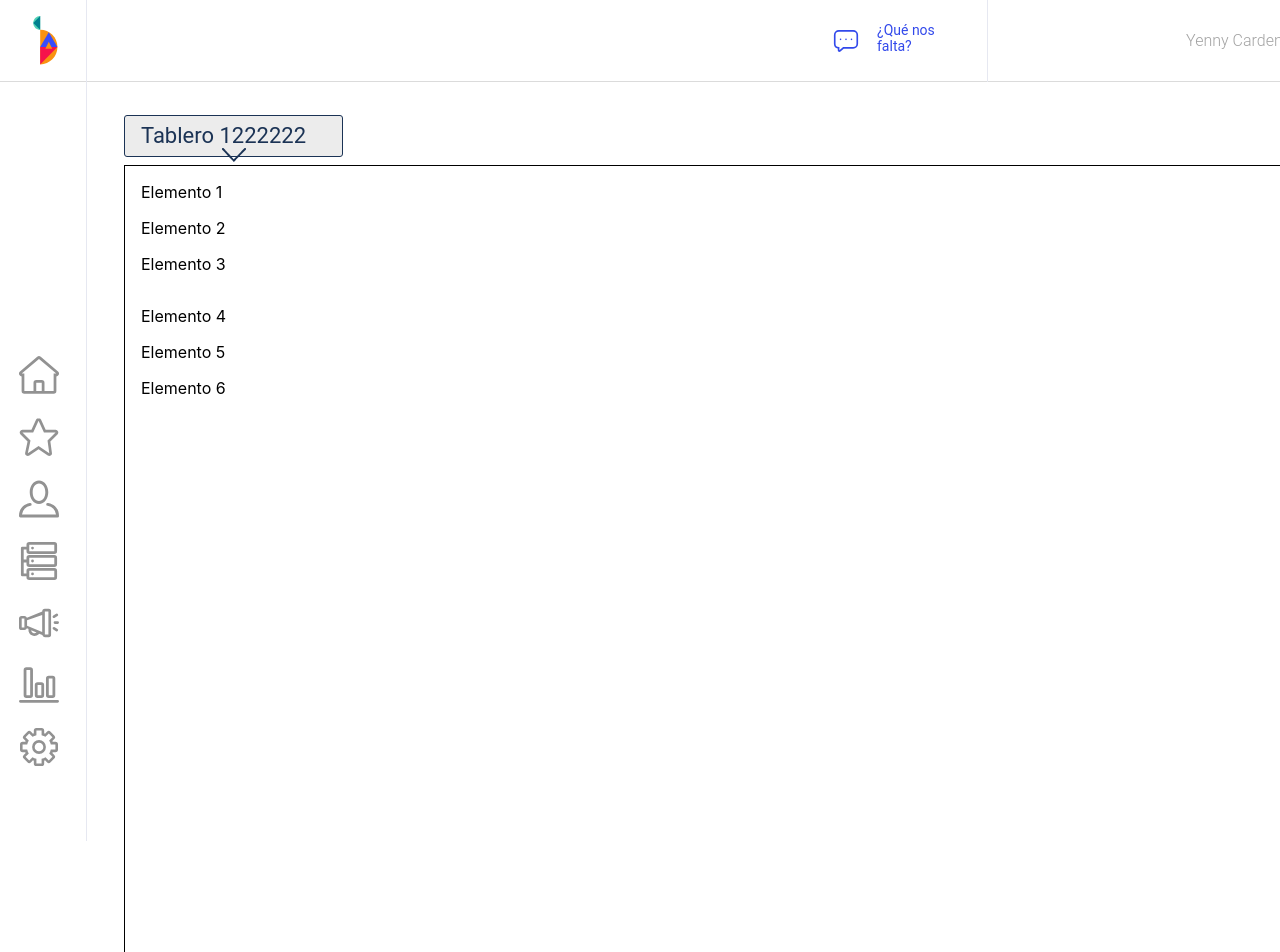
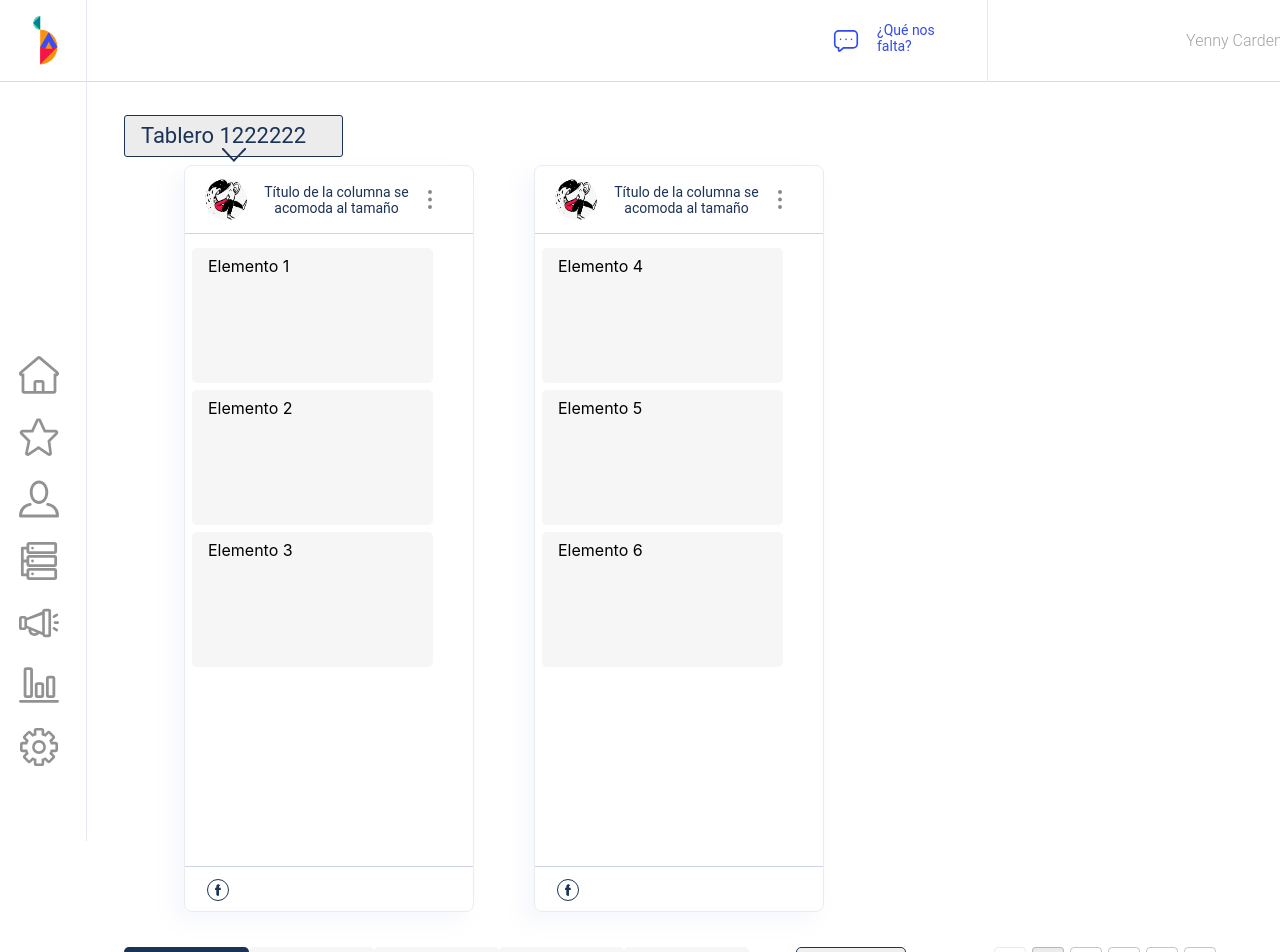
Before and after one commit to cesarevalo22/psicoAsistenteWeb, a React (Create React App) app: page /homePage in a window 1280 px wide. Shown: the top 952 px of the page. Built offline with nearby package versions, Linux system fonts and the light colour scheme.

Commit message:
avance en diseño de columnas

```diff
--- a/src/components/dashboard/column.js
+++ b/src/components/dashboard/column.js
@@ -1,78 +1,111 @@
-import React, {useState} from 'react'
-import ColumnStyles from "../../styles/dashboard/columnStyle"
-import {SortableContainer, SortableElement} from 'react-sortable-hoc'
+import React, { useState } from "react";
+import ColumnStyles from "../../styles/dashboard/columnStyle";
+import { SortableContainer, SortableElement } from "react-sortable-hoc";
 
-import { DragDropContext, Droppable, Draggable } from 'react-beautiful-dnd'
-import arrayMove from 'array-move'
-import { Grid,List,ListItem } from '@material-ui/core'
+import { DragDropContext, Droppable, Draggable } from "react-beautiful-dnd";
+import arrayMove from "array-move";
+import { Grid, List, ListItem } from "@material-ui/core";
+import SvgFacebook from "../../assets/images/svgFiles/facebook.svg";
+import MenuColumnIcon from "../../assets/images/svgFiles/menu-column.svg";
+import AssetDePrueba from "../../assets/images/pngFiles/coffee.png";
 
 const myElements = [
   {
-      columnId: 'menu-1',
+    columnId: "menu-1",
     items: [
-            {id: 'elemento-1', text: 'Elemento 1',},
-            {id: 'elemento-2', text: 'Elemento 2',},
-            {id: 'elemento-3', text: 'Elemento 3',},
+      { id: "elemento-1", text: "Elemento 1" },
+      { id: "elemento-2", text: "Elemento 2" },
+      { id: "elemento-3", text: "Elemento 3" },
     ],
   },
   {
-      columnId: 'menu-2',
+    columnId: "menu-2",
     items: [
-        { id: 'elemento-4',text: 'Elemento 4',},
-        { id: 'elemento-5',text: 'Elemento 5',},
-        { id: 'elemento-6',text: 'Elemento 6',},
+      { id: "elemento-4", text: "Elemento 4" },
+      { id: "elemento-5", text: "Elemento 5" },
+      { id: "elemento-6", text: "Elemento 6" },
     ],
   },
-  ]
+];
 
 const reorder = (list, startColumn, endColumn, startIndex, endIndex) => {
   // clonamos la lista
-    const newList = Array.from(list)
+  const newList = Array.from(list);
   // encontramos la columna de inicio dentro de la lista
-    const startColumnIndex = newList.findIndex(item => item.columnId === startColumn)
+  const startColumnIndex = newList.findIndex(
+    (item) => item.columnId === startColumn
+  );
   // encontramos la columna final dentro de la lista
-    const endColumnIndex = newList.findIndex(item => item.columnId === endColumn)
+  const endColumnIndex = newList.findIndex(
+    (item) => item.columnId === endColumn
+  );
   // quitamos el elemento de la columna original
-    const [removed] = newList[startColumnIndex].items.splice(startIndex, 1)
+  const [removed] = newList[startColumnIndex].items.splice(startIndex, 1);
   // añadimos ese elemento dentro de la nueva posición
-    newList[endColumnIndex].items.splice(endIndex, 0, removed)
+  newList[endColumnIndex].items.splice(endIndex, 0, removed);
   // y devolvemos
-    return newList
-  }
+  return newList;
+};
 
+export default function Column(props) {
+  const [elements, setElements] = useState(myElements);
 
-export default function Column (props){
+  const onDragEnd = (result) => {
+    const { destination, source, draggableId } = result;
+    if (!destination) return;
+    if (
+      destination.droppableId === source.droppableId &&
+      destination.index === source.index
+    )
+      return;
+    const new_elements = reorder(
+      elements,
+      source.droppableId,
+      destination.droppableId,
+      source.index,
+      destination.index
+    );
+    setElements(new_elements);
+  };
 
-    const [elements, setElements] = useState(myElements)
-
-    const onDragEnd = result => {
-        const { destination, source, draggableId } = result
-        if (!destination) return
-        if (destination.droppableId === source.droppableId && destination.index === source.index) return
-        const new_elements = reorder(elements, source.droppableId, destination.droppableId, source.index, destination.index)
-        setElements(new_elements)
-      }
-
-
+  const classes = ColumnStyles();
 
   return (
     <>
       <DragDropContext onDragEnd={onDragEnd}>
-          <Grid>
+        <Grid style={{ display: "flex" }}>
           {elements.map((col, i) => (
             <Droppable droppableId={col.columnId} key={col.columnId}>
               {(provided, snapshot) => (
-                  <List ref={provided.innerRef}>
+                <div className={classes.contColumn} ref={provided.innerRef}>
+                  <div className={classes.headerColumn}>
+                    <img className={classes.avatarHeader} src={AssetDePrueba} alt="Avatar de la columna" />
+                    <p>Título de la columna se acomoda al tamaño</p>
+                    <img className={classes.menuColumnIcon} src={MenuColumnIcon} alt="Avatar de la columna" />
+
+                  </div>
+                  <List>
                     {col.items.map((el, j) => (
                       <Draggable draggableId={el.id} index={j} key={el.id}>
-                        {(provided, snapshot) =>(
-                            <ListItem ref={provided.innerRef} {...provided.draggableProps} {...provided.dragHandleProps}>
-                                {el.text}
-                            </ListItem>) }
+                        {(provided, snapshot) => (
+                          <div
+                            className={classes.contSortableItem}
+                            ref={provided.innerRef}
+                            {...provided.draggableProps}
+                            {...provided.dragHandleProps}
+                          >
+                            <ListItem>{el.text}</ListItem>
+                          </div>
+                        )}
                       </Draggable>
                     ))}
                     {provided.placeholder}
                   </List>
+
+                  <div className={classes.footerColumn}>
+                    <img src={SvgFacebook} alt="ícono de Facebook" />
+                  </div>
+                </div>
               )}
             </Droppable>
           ))}
--- a/src/styles/dashboard/columnStyle.js
+++ b/src/styles/dashboard/columnStyle.js
@@ -3,11 +3,18 @@ import {makeStyles} from "@material-ui/core/styles"
 const ColumnStyles = makeStyles((theme) => ({
 
     contColumn:{
-        width: "280px",
+        width: "290px",
         height: "747px",
-        border: "solid 1px",
         marginTop: "0px",
         marginLeft: "60px",
+        overflow: "auto",
+        background: "FFFFFF",
+        border:" 1px solid #E8EBF2",
+        boxSizing: "border-box",
+        boxShadow: "-10px 9px 21px rgba(128, 152, 213, 0.074983)",
+        borderRadius: "8px",
+        display: "grid",
+        gridTemplateRows: "67px auto 45px",
     },
 
     contSortableItem:{
@@ -15,6 +22,63 @@ const ColumnStyles = makeStyles((theme) => ({
         height: "135px",
         background: "#F6F6F6",
         borderRadius: "5px",
+        margin: "7px",
+    },
+
+    headerColumn: {
+        display: "grid",
+        gridTemplateColumns: "75px 153px 34px",
+        margintTop: "0px",
+        height: "67px",
+        width: "100%",
+        borderBottom: "1px solid #CED3E6",
+
+        "& p": {
+            width: "100%",
+            fontFamily: ["Roboto", "sans-serif"].join(","),
+            fontStyle: "normal",
+            fontWeight: "normal",
+            fontSize: "14px",
+            lineHeight: "16px",
+            color: "#1B3355",
+            marginTop: "auto",
+            marginBottom: "auto",
+            marginLeft: "0px",
+            wordBreak: "break-Word",
+            justifyContent: "center",
+            textAlign: "center",
+        }
+    },
+
+    avatarHeader:{
+        marginTop: "auto",
+        marginBottom: "auto",
+        marginLeft: "20px",
+        borderRadius: "50px",
+        width: "42px",
+        height: "41px",
+    },
+    menuColumnIcon: {
+        margin: "auto",
+    },
+
+    footerColumn: {
+        margintTop: "0px",
+        marginBottom: "0px",
+        height: "45px",
+        width: "100%",
+        borderTop: "1px solid #CED3E6",
+        display: "flex",
+        "& img": {
+            marginLeft: "22px",
+            marginTop: "auto",
+            marginBottom: "auto",
+            width: "6px",
+            height: "12px",
+            borderRadius: "38px",
+            border: "solid 1px #1B3355",
+            padding: "4px 7px 4px 7px",
+        }
     }
 
 }))
--- a/src/styles/dashboard/dashBoardStyles.js
+++ b/src/styles/dashboard/dashBoardStyles.js
@@ -4,7 +4,7 @@ import { findByLabelText } from "@testing-library/react";
 const DashBoardStyles = makeStyles((theme) => ({
 
   mainContDashBoard: {
-    height: "1024px",
+    height: "766",
     width: "100%",
     display: "flow-root",
   },
@@ -58,7 +58,6 @@ const DashBoardStyles = makeStyles((theme) => ({
     marginBottom: "35px",
     width: "100%",
     height: "98%",
-    border: "solid 1px black"
   },
 
 
```
Also changed, not shown: src/assets/images/svgFiles/SvgMenuColumn.js (added, +19 -0 lines), src/assets/images/svgFiles/facebook.svg (added), src/assets/images/svgFiles/menu-column.svg (added). Lines whose indentation alone changed are shown as unchanged.
